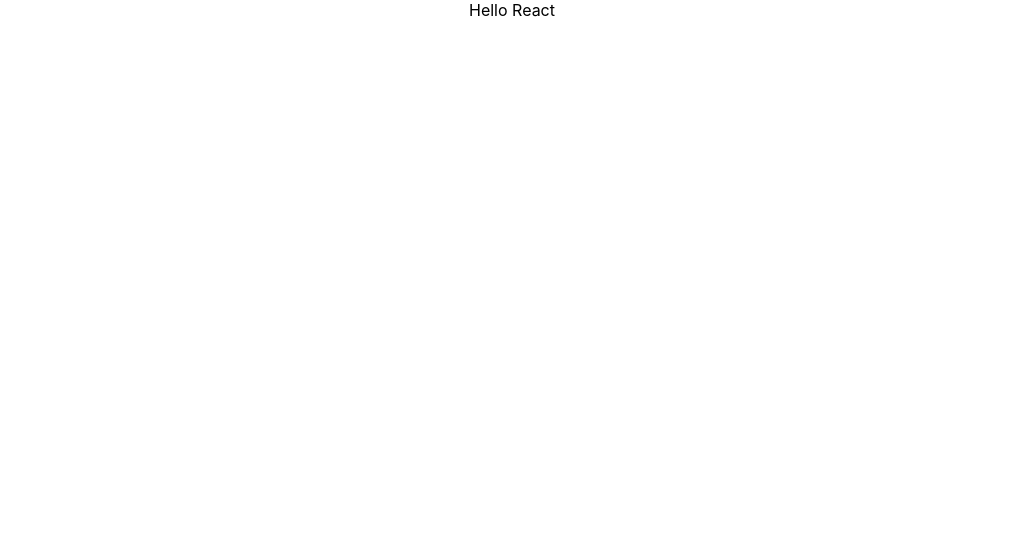
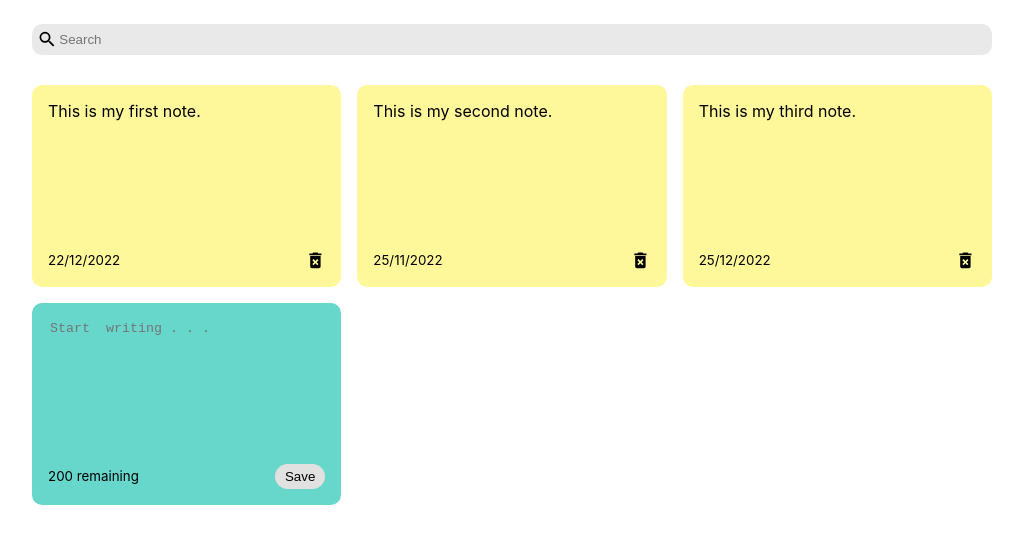
Before and after one commit to saikatbishal/notes-application-react, a React (Create React App) app: page / in a window 1280 px wide. Shown: the top 544 px of the page, without its empty margins (128-1151 px from the left). Built offline with nearby package versions, Linux system fonts and the light colour scheme.

Commit message:
search implementation going on

```diff
--- a/src/App.css
+++ b/src/App.css
@@ -1,38 +1,3 @@
 .App {
   text-align: center;
 }
-
-.App-logo {
-  height: 40vmin;
-  pointer-events: none;
-}
-
-@media (prefers-reduced-motion: no-preference) {
-  .App-logo {
-    animation: App-logo-spin infinite 20s linear;
-  }
-}
-
-.App-header {
-  background-color: #282c34;
-  min-height: 100vh;
-  display: flex;
-  flex-direction: column;
-  align-items: center;
-  justify-content: center;
-  font-size: calc(10px + 2vmin);
-  color: white;
-}
-
-.App-link {
-  color: #61dafb;
-}
-
-@keyframes App-logo-spin {
-  from {
-    transform: rotate(0deg);
-  }
-  to {
-    transform: rotate(360deg);
-  }
-}
--- a/src/App.js
+++ b/src/App.js
@@ -1,9 +1,32 @@
 import './App.css';
+import { useState } from 'react';
+import NotesList from './components/NotesList';
+import { data } from './data.js'
+import {nanoid} from  'nanoid';
+import Search from './components/Search';
 
 function App() {
+  const [notes, setNotes] = useState(data);
+  function deleteNote(id) {
+    setNotes(notes.filter(note => note.id !== id))
+  }
+  function addNote(text) {
+    const date = new Date();
+    const newNote = {
+      text: text,
+      date: date.toLocaleDateString(),
+      id: nanoid()
+    }
+    const newNotes = [...notes, newNote];
+    setNotes(newNotes);
+  }
+  const searchNotes = (notes) => {
+
+  }
   return (
-    <div className="App">
-      Hello React
+    <div className="container">
+      <Search searchNotes = {searchNotes} />
+      { <NotesList data = {notes} handleAddNote = {addNote} deleteNote = {deleteNote}></NotesList>}
     </div>
   );
 }
--- /dev/null
+++ b/src/components/AddNote.jsx
@@ -0,0 +1,50 @@
+import React,{useState} from 'react'
+
+const AddNote = ({handleAddNote}) => {
+  const [noteText, setNoteText] = useState('');
+  const [character, setCharacter] = useState(200);
+  const handleChange = (event) => {
+    // event.preventDefault();
+    const characterLimit = 200
+    setCharacter(200 - event.target.value.length);
+    if (character < 0)
+    {
+      const textArea = document.querySelector('.textarea');
+      textArea.style.color = 'red';
+    }
+    if (characterLimit - event.target.value.length >= 0)
+    {
+      const textArea = document.querySelector('.textarea');
+      textArea.style.color = 'black';
+      setNoteText(event.target.value);
+    }
+
+  }
+  const handleSaveClick = () => {
+    if(noteText.trim().length > 0)
+    {
+      handleAddNote(noteText);
+      setNoteText('');
+      setCharacter(200);
+    }
+
+  }
+  return (
+    <div className="note new">
+      <textarea
+        className = "textarea"
+        rows='8'
+        cols='10'
+        value = {noteText}
+        placeholder='Start  writing . . .'
+      onChange={handleChange}/>
+      <div className="note-footer ">
+        <small>{character} remaining</small>
+        <button className="save" onClick={
+          handleSaveClick}>Save</button>
+      </div>
+    </div>
+  )
+}
+
+export default AddNote
--- /dev/null
+++ b/src/components/Note.js
@@ -0,0 +1,15 @@
+import React from 'react'
+import {MdDeleteForever} from 'react-icons/md'
+const Note = (props) => {
+  return (
+    <div className="note">
+      <span>{ props.data.text}</span>
+      <div className="note-footer">
+        <small>{ props.data.date}</small>
+        <MdDeleteForever className ='delete-icon' size='1.3em' onClick={()=>props.deleteNote(props.data.id)}/>
+      </div>
+    </div>
+  )
+}
+
+export default Note;
--- /dev/null
+++ b/src/components/NotesList.js
@@ -0,0 +1,18 @@
+import React from 'react'
+import AddNote from './AddNote'
+import Note from './Note'
+
+const NotesList = (props) => {
+  const handleAddNote = props.handleAddNote;
+  return (
+    <div className="notes-list">
+
+      {props.data && props.data.map(note =>
+        <Note data={note} key={note.id} deleteNote = {props.deleteNote} />)}
+
+      <AddNote handleAddNote={handleAddNote} />
+    </div>
+  )
+}
+
+export default NotesList
--- /dev/null
+++ b/src/components/Search.js
@@ -0,0 +1,12 @@
+import React from 'react'
+import {MdSearch} from 'react-icons/md'
+const Search = (props) => {
+  return (
+    <div className='search'>
+      <MdSearch className = "search-icons" size="1.3em"/>
+      <input type ="text" placeholder='Search' onClick={props.searchNotes}/>
+    </div>
+  )
+}
+
+export default Search
--- /dev/null
+++ b/src/data.js
@@ -0,0 +1,16 @@
+import {nanoid} from  'nanoid';
+export const data = [{
+  id: nanoid(),
+  text:"This is my first note.",
+  date:"22/12/2022",
+  },
+  {
+    id : nanoid(),
+    text: "This is my second note.",
+    date: '25/11/2022',
+  },
+  {
+    id : nanoid(),
+    text: "This is my third note.",
+    date: '25/12/2022',
+}]
--- a/src/index.css
+++ b/src/index.css
@@ -1,13 +1,118 @@
 body {
-  margin: 0;
-  font-family: -apple-system, BlinkMacSystemFont, 'Segoe UI', 'Roboto', 'Oxygen',
-    'Ubuntu', 'Cantarell', 'Fira Sans', 'Droid Sans', 'Helvetica Neue',
-    sans-serif;
-  -webkit-font-smoothing: antialiased;
-  -moz-osx-font-smoothing: grayscale;
+	margin: 0;
+	font-family: -apple-system, BlinkMacSystemFont, 'Segoe UI',
+		'Roboto', 'Oxygen', 'Ubuntu', 'Cantarell', 'Fira Sans',
+		'Droid Sans', 'Helvetica Neue', sans-serif;
+	-webkit-font-smoothing: antialiased;
+	-moz-osx-font-smoothing: grayscale;
+  box-sizing: border-box;
 }
 
 code {
-  font-family: source-code-pro, Menlo, Monaco, Consolas, 'Courier New',
-    monospace;
+	font-family: source-code-pro, Menlo, Monaco, Consolas,
+		'Courier New', monospace;
 }
+
+.header {
+	display: flex;
+	align-items: center;
+	justify-content: space-between;
+}
+
+.dark-mode {
+	background-color: black;
+}
+
+.dark-mode h1 {
+	color: white;
+}
+
+.container {
+	max-width: 960px;
+	margin-right: auto;
+	margin-left: auto;
+	padding-right: 15px;
+	padding-left: 15px;
+	min-height: calc(100vh - 30px);
+}
+
+.notes-list {
+	display: grid;
+	grid-gap: 1rem;
+	grid-template-columns: repeat(
+		auto-fill,
+		minmax(250px, 1fr)
+	);
+  margin-top: 30px;
+}
+
+.note.new {
+	background-color: #67d7cc;
+}
+
+textarea {
+	border: none;
+	resize: none;
+	background-color: #67d7cc;
+}
+
+textarea:focus {
+	outline: none;
+}
+
+.save {
+	background-color: #e1e1e1;
+	border: none;
+	border-radius: 15px;
+	padding: 5px 10px 5px 10px;
+}
+
+.save:hover {
+	background-color: #ededed;
+	cursor: pointer;
+}
+
+.note {
+	background-color: #fff89b;
+	border-radius: 10px;
+	padding: 1rem;
+	min-height: 170px;
+	display: flex;
+	flex-direction: column;
+	justify-content: space-between;
+	white-space: pre-wrap;
+	word-wrap: break-word;
+}
+
+.note-footer {
+	display: flex;
+	align-items: center;
+	justify-content: space-between;
+}
+
+.delete-icon {
+	cursor: pointer;
+}
+.delete-icon:hover{
+	color: #a36;
+}
+
+.search {
+	display: flex;
+	align-items: center;
+	background-color: rgb(233, 233, 233);
+	border-radius: 10px;
+	padding: 5px;
+	margin-bottom: 1.5em;
+	margin-top: 1.5em;
+}
+
+.search input {
+	border: none;
+	background-color: rgb(233, 233, 233);
+	width: 100%;
+}
+
+.search input:focus {
+	outline: none;
+}
```
Also changed, not shown: 1 other file (tests, documents, lock files or other folders).
